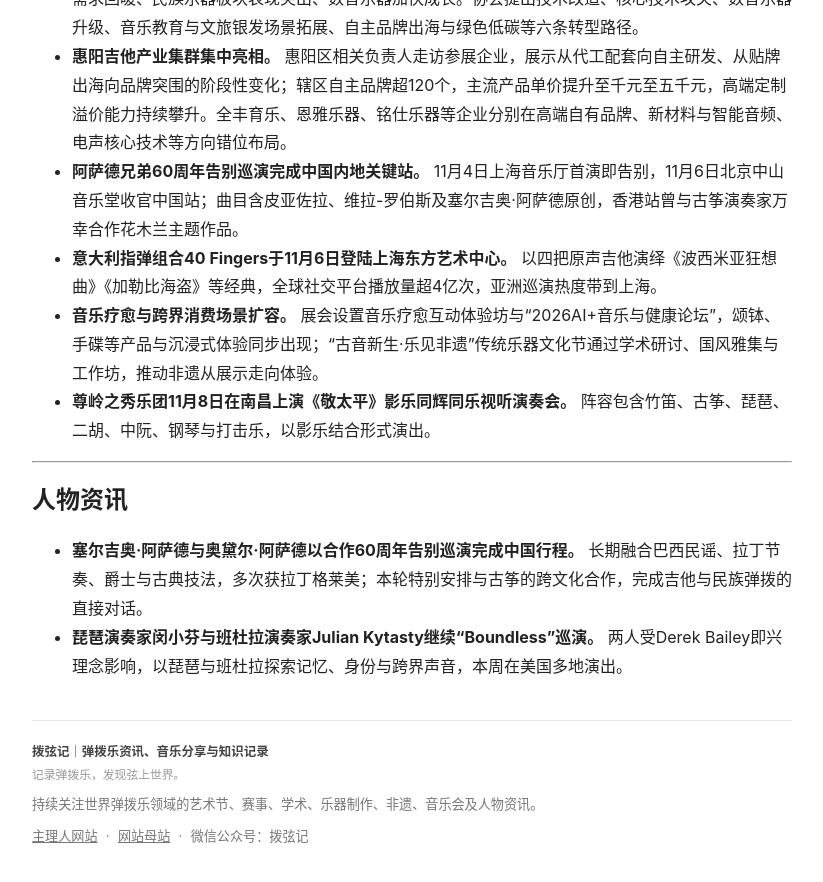
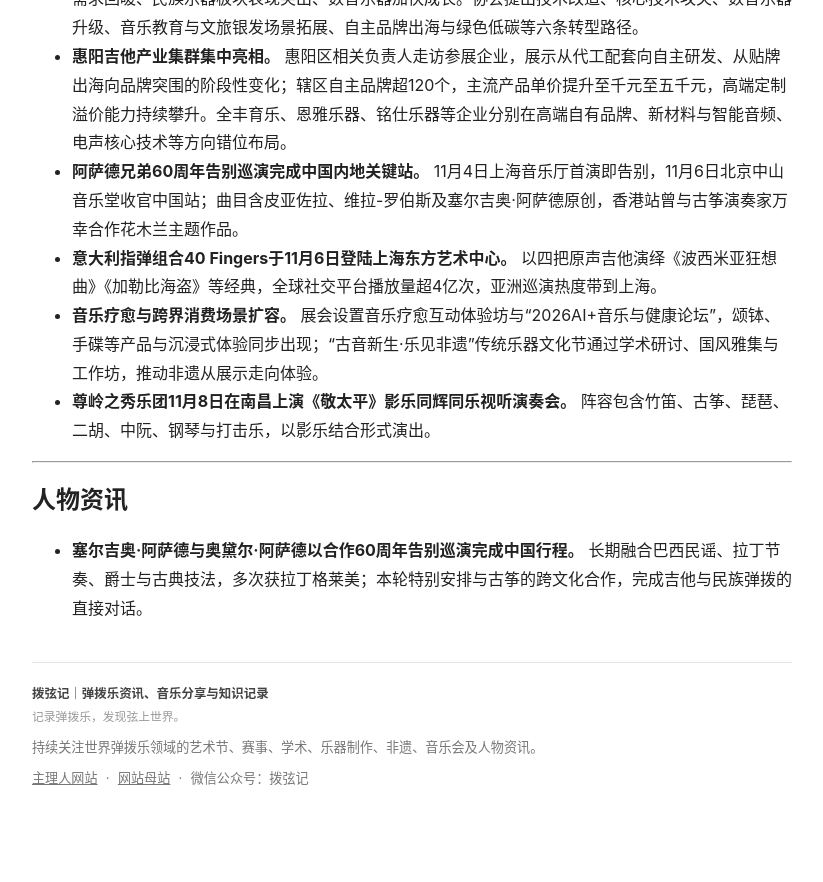
Before and after one commit to KeenKwok/boxianji, a Jekyll site: the page built from weekly/2026-11-07.md, in a window 1280 px wide and 900 px high, scrolled down 3190 px. Shown: the top 882 px of the window, without its empty margins (228-1051 px from the left). Built offline with Jekyll 4.4.1, drawn with Linux system fonts in a browser that asks for light colours; after the commit the page ends 4032 px from its top, so only the background shows below that.

Commit message:
更新 2026-11-07.md

```diff
--- a/weekly/2026-11-07.md
+++ b/weekly/2026-11-07.md
@@ -68,4 +68,3 @@ title: 弹拨乐一周简报（2026.11.01—11.07）
 ## **人物资讯**
 
 - **塞尔吉奥·阿萨德与奥黛尔·阿萨德以合作60周年告别巡演完成中国行程。** 长期融合巴西民谣、拉丁节奏、爵士与古典技法，多次获拉丁格莱美；本轮特别安排与古筝的跨文化合作，完成吉他与民族弹拨的直接对话。
-- **琵琶演奏家闵小芬与班杜拉演奏家Julian Kytasty继续“Boundless”巡演。** 两人受Derek Bailey即兴理念影响，以琵琶与班杜拉探索记忆、身份与跨界声音，本周在美国多地演出。
```
